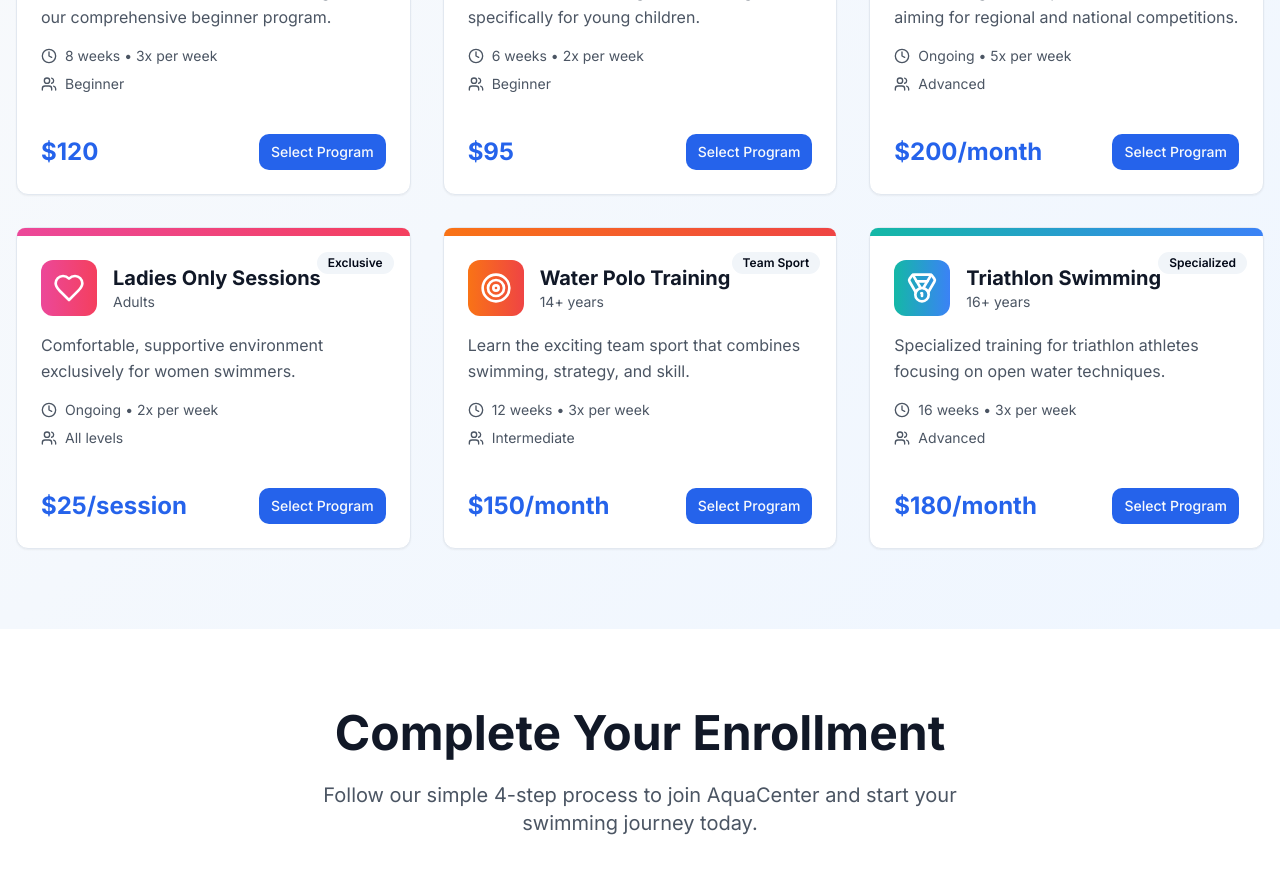
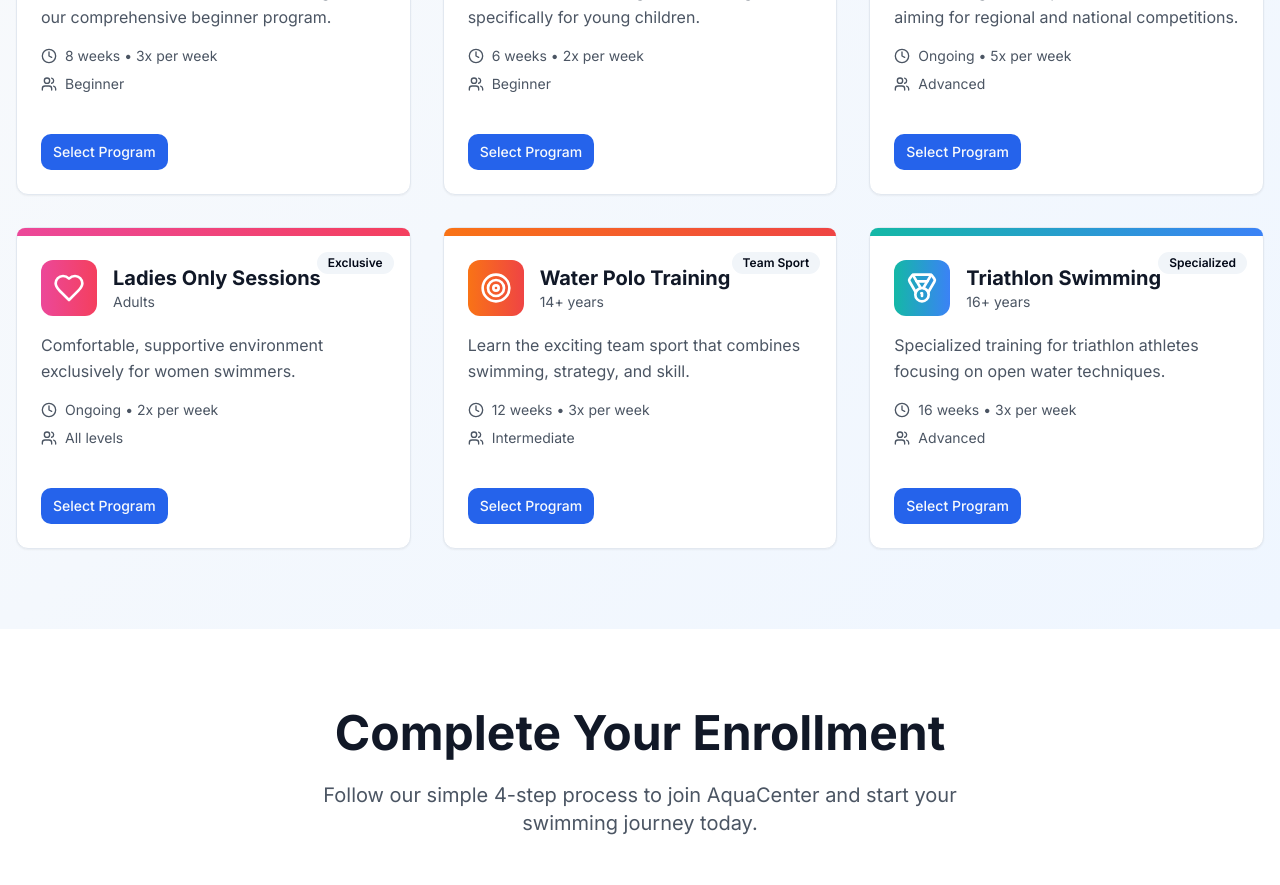
Before and after one commit to Myenum2412/Oasis-Aquatic-Center, a Next.js app: page /enroll in a window 1280 px wide. Shown: the part 1360-2245 px from the top of the page. Built offline with nearby package versions, Linux system fonts and the light colour scheme.

Commit message:
Update program-selector.tsx

```diff
--- a/components/enroll/program-selector.tsx
+++ b/components/enroll/program-selector.tsx
@@ -227,7 +227,6 @@ export function ProgramSelector() {
                 </div>
 
                 <div className="flex items-center justify-between mt-6">
-                  <span className="text-2xl font-bold text-blue-600">{program.price}</span>
                   <Button
                     size="sm"
                     className="group-hover:scale-105 transition-transform duration-300"
```
